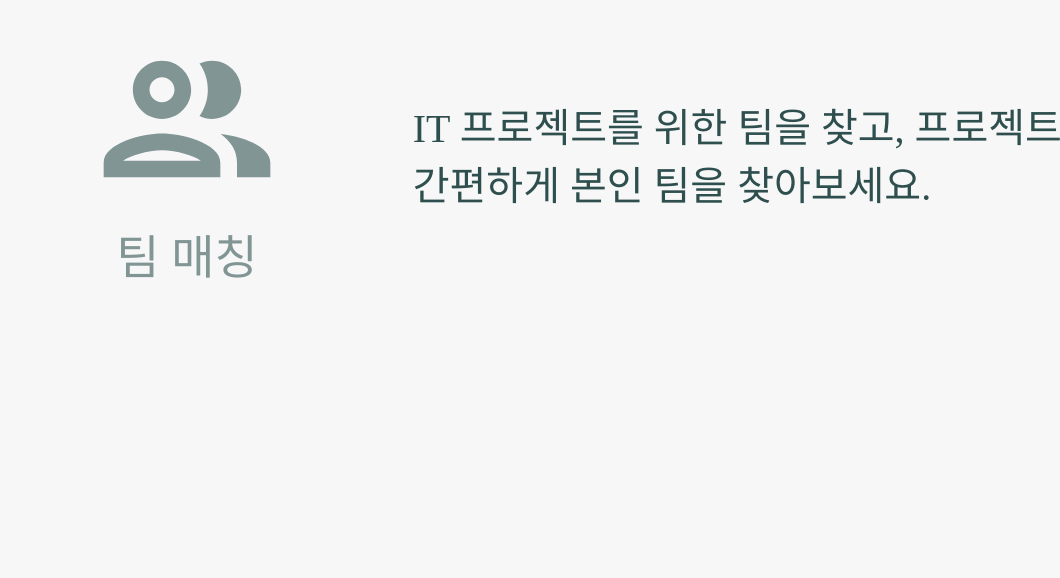
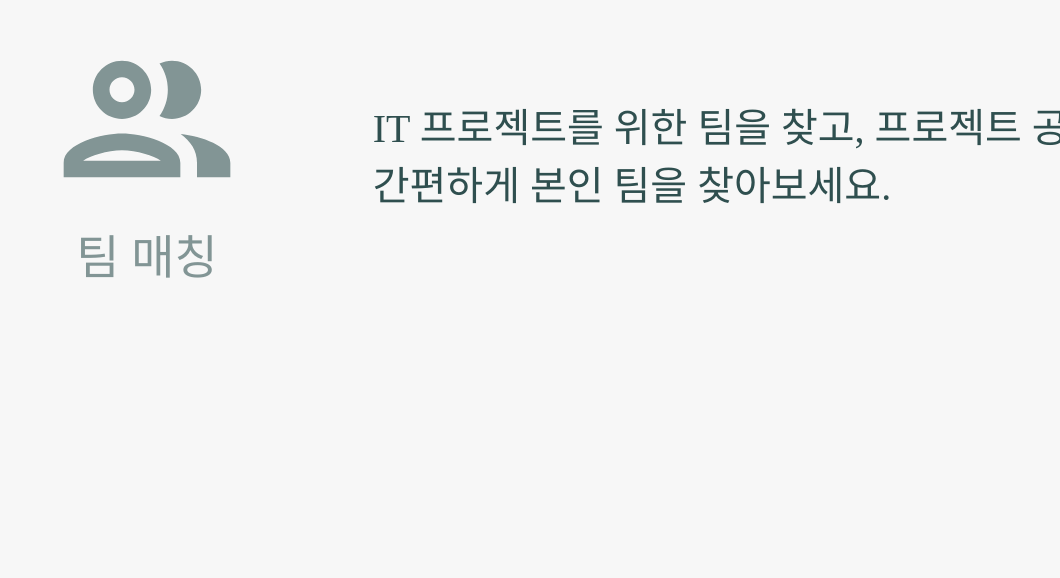
Before and after one commit to DevCrew-proj/DevCrew-web, a React (Create React App) app: page /devcrewintro in a window 1280 px wide. Shown: the part 1262-1840 px from the top of the page, without its empty margins (220-1280 px from the left). Built offline with nearby package versions, Linux system fonts and the light colour scheme; a web font is replaced by a local one.

Commit message:
fix : IntroContainer margin 수정

```diff
--- a/src/pages/DevcrewIntroPage.js
+++ b/src/pages/DevcrewIntroPage.js
@@ -28,7 +28,7 @@ const IntroContainer = styled.div`
     border-radius: 98px;
     background: #f7f7f7;
     margin-top: 125px;
-    margin-left: 150px;
+    margin-left: 110px;
     margin-bottom: 250px;
 `;
 
```
